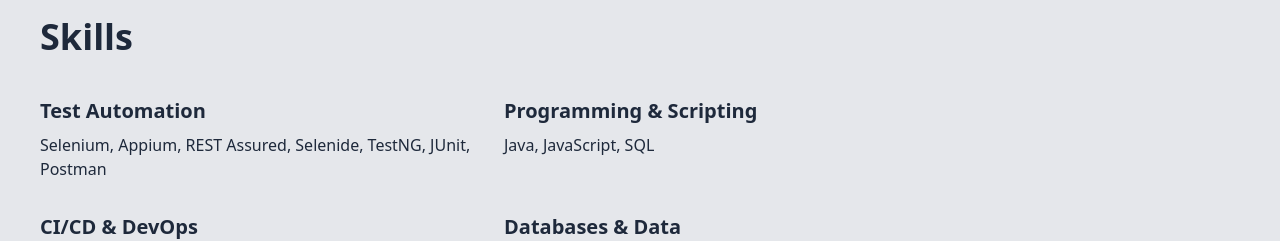
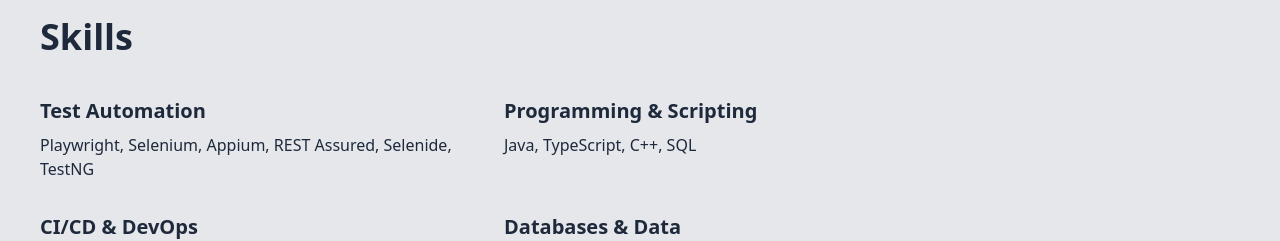
Before and after one commit to Dhiman07-create/dhimandasgupta-portfolio, a React (Vite) app: page / in a window 1280 px wide. Shown: the part 1300-1541 px from the top of the page. Built offline with nearby package versions, Linux system fonts and the light colour scheme; no server answers.

Commit message:
Update skills

```diff
--- a/src/components/Skills.jsx
+++ b/src/components/Skills.jsx
@@ -12,12 +12,12 @@
       <div className="grid md:grid-cols-2 gap-8 max-w-4xl">
         <div>
           <h4 className="text-xl font-semibold mb-2">Test Automation</h4>
-          <p>Selenium, Appium, REST Assured, Selenide, TestNG, JUnit, Postman</p>
+          <p>Playwright, Selenium, Appium, REST Assured, Selenide, TestNG</p>
         </div>
 
         <div>
           <h4 className="text-xl font-semibold mb-2">Programming & Scripting</h4>
-          <p>Java, JavaScript, SQL</p>
+          <p>Java, TypeScript, C++, SQL</p>
         </div>
 
         <div>
```
